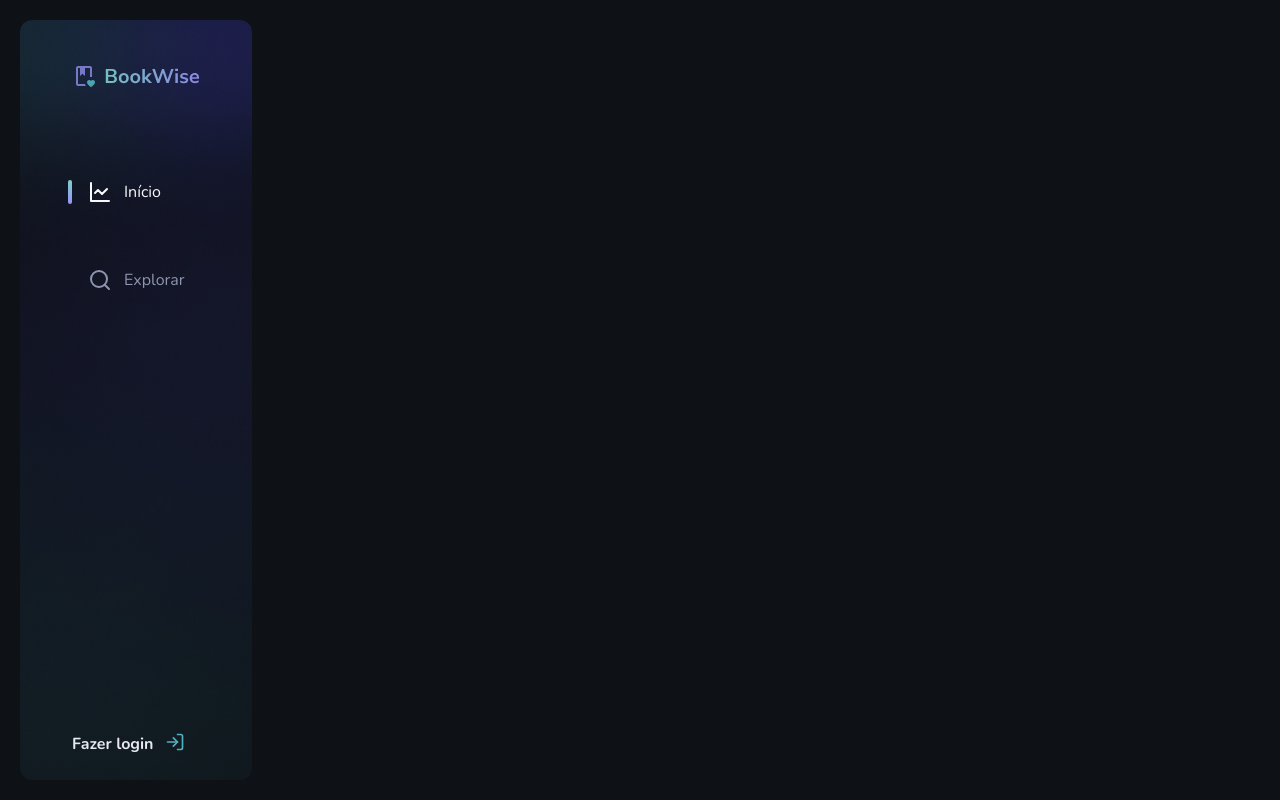
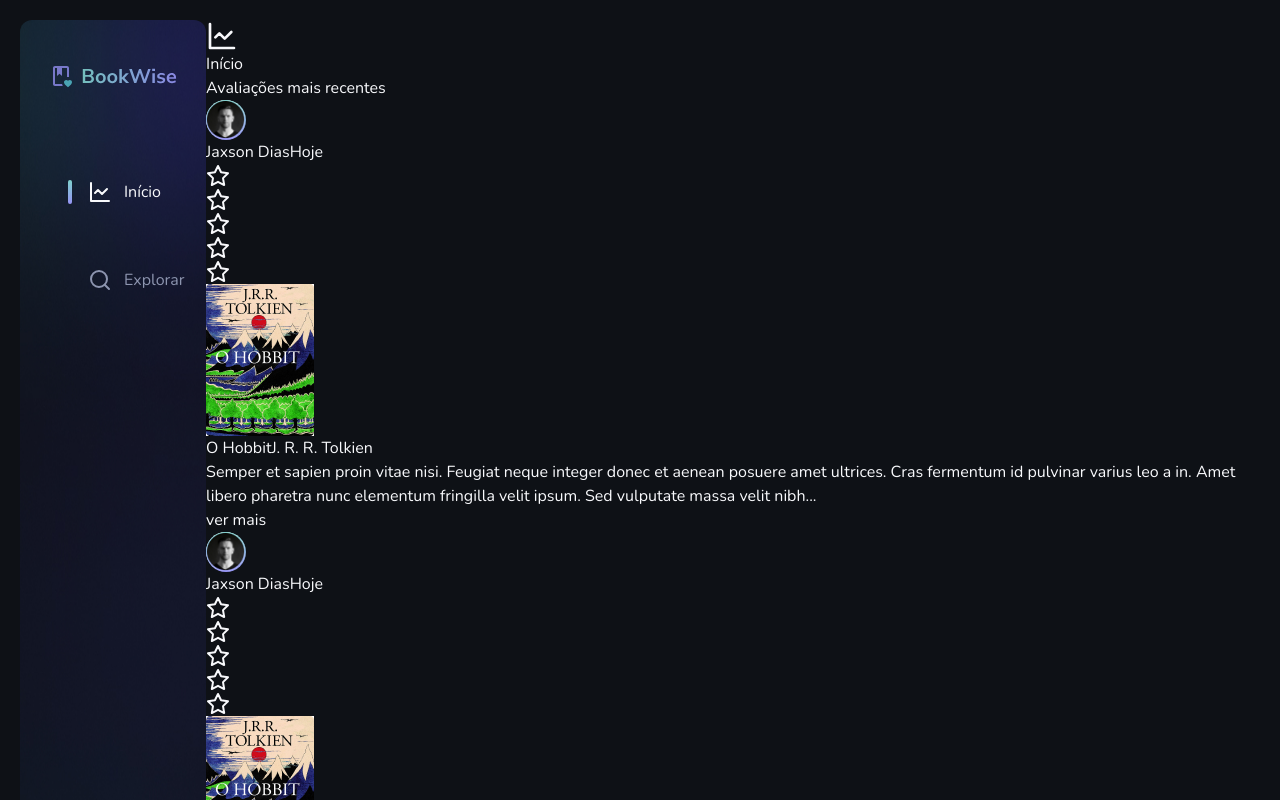
Before and after one commit to marcusdavanco/bookwise, a Next.js app: page /home in a window 1280 px wide. Shown: the top 800 px of the page. Built offline with nearby package versions, Linux system fonts and the light colour scheme.

Commit message:
wip: home page structure

```diff
--- a/src/app/home/page.tsx
+++ b/src/app/home/page.tsx
@@ -1,9 +1,26 @@
+import { BookReviewCard } from '@/components/bookReviewCard'
 import { Sidebar } from '@/components/sidebar'
+import { LineChart } from 'lucide-react'
 
 export default function Home() {
   return (
     <main className="p-5 flex min-h-full">
       <Sidebar />
+      <section>
+        <div>
+          <LineChart className="h-8 w-8" />
+          <h2>Início</h2>
+        </div>
+        <span>Avaliações mais recentes</span>
+        <div>
+          <BookReviewCard />
+          <BookReviewCard />
+          <BookReviewCard />
+        </div>
+      </section>
+      <section>
+
+      </section>
     </main>
   )
 }
--- a/src/components/bookReviewCard.tsx
+++ b/src/components/bookReviewCard.tsx
@@ -5,7 +5,7 @@ import { Avatar } from './avatar'
 import user from '../../public/user.jpg'
 import book from '../../public/book.jpg'
 
-export function bookReviewCard() {
+export function BookReviewCard() {
   return (
     <article>
       <header>
```
